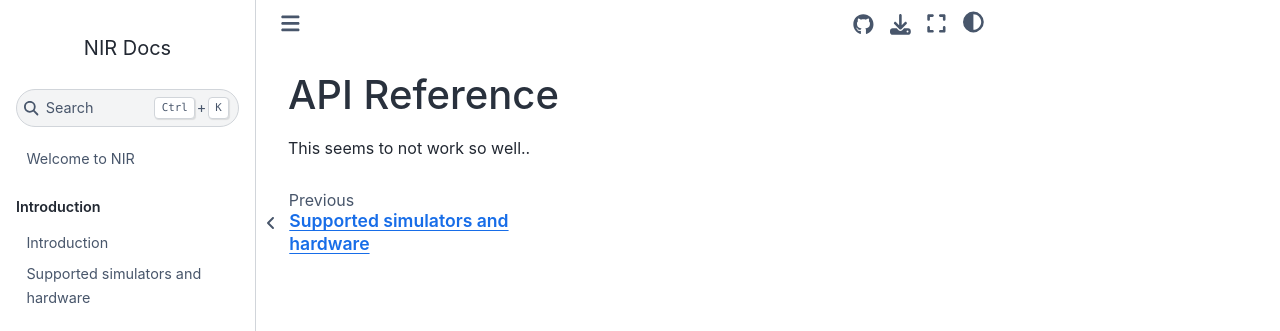
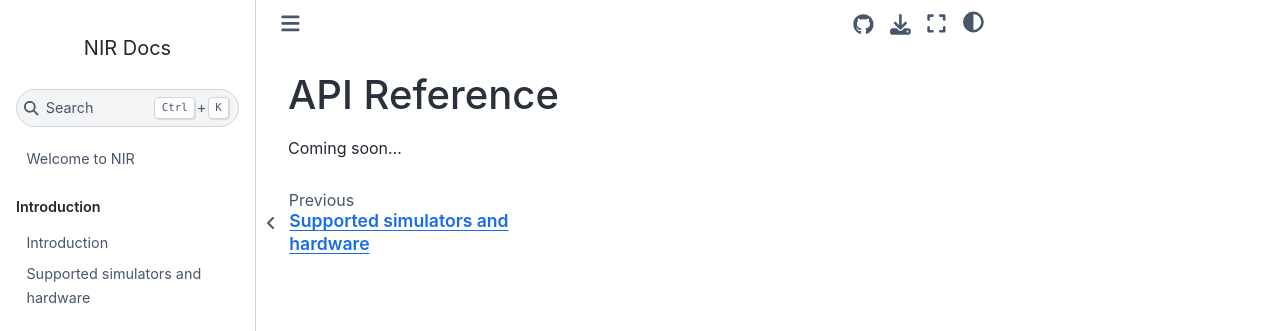
Before and after one commit to neuromorphs/NIR, a Jupyter Book: the page built from docs/api.rst, in a window 1280 px wide. Shown: the top 331 px of the page. Built offline with Jupyter Book 1.0.4 settings and Sphinx 7.4.7 and the Sphinx Book theme 1.1.4, drawn with Linux system fonts in a browser that asks for light colours.

```diff
--- a/docs/api.rst
+++ b/docs/api.rst
@@ -1,11 +1,4 @@
 API Reference
 =============
 
-This seems to not work so well..
-
-.. .. autosummary::
-..     :toctree: _autosummary
-..     :recursive:
-
-..     nir.write
-..     nir.read
+Coming soon...
```
